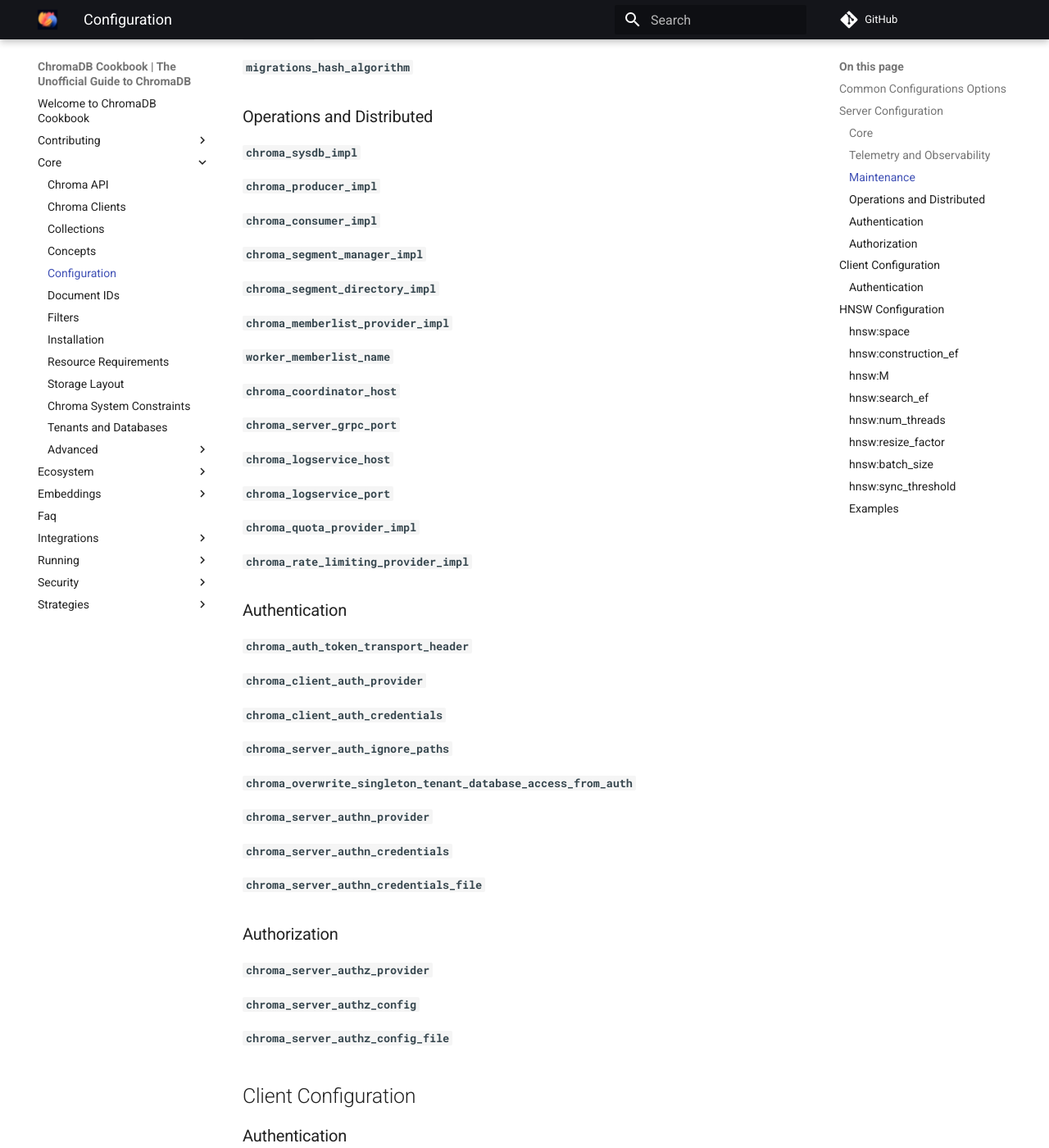
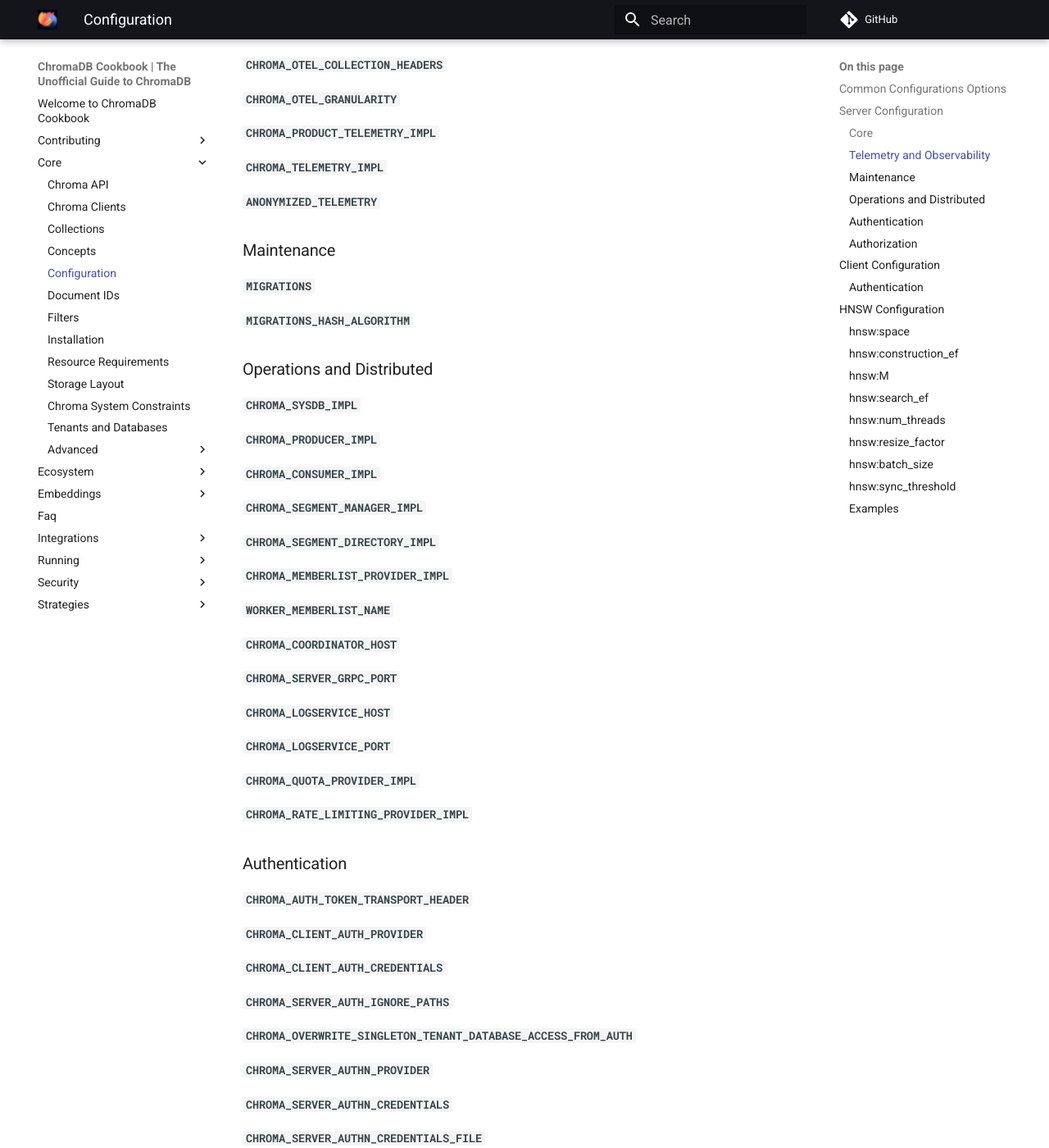
Before and after one commit to amikos-tech/chroma-cookbook, an MkDocs documentation site: the page built from docs/core/configuration.md, in a window 1280 px wide and 1400 px high, scrolled down 1271 px. Shown: the whole window at 82% size. Built offline with MkDocs 1.6.1 and Material for MkDocs 9.7.7, drawn with Linux system fonts in a browser that asks for light colours; comment, search, counter and statistics services are not loaded; some of the changed lines change nothing that is shown; some of the changed text lies outside the part shown.

Commit message:
chore: Updated configuration

```diff
--- a/docs/core/configuration.md
+++ b/docs/core/configuration.md
@@ -10,7 +10,7 @@
 
 ### Core
 
-#### `is_persistent`
+#### `IS_PERSISTENT`
 
 Defines whether Chroma should persist data or not.
 
@@ -21,92 +21,103 @@ Possible values:
 
 Default: `FALSE`
 
-#### `persist_directory`
+#### `PERSIST_DIRECTORY`
 
-#### `allow_reset`
+Defines the directory where Chroma should persist data. This can be relative or absolute path. The directory must be
+writeable to Chroma process.
 
-#### `chroma_memory_limit_bytes`
+Default: `./chroma`
 
-#### `chroma_segment_cache_policy`
+#### `ALLOW_RESET`
+
+Defines whether Chroma should allow resetting the index (delete all data).
+
+Possible values:
+
+- `TRUE`
+- `FALSE`
+
+Default: `FALSE`
+
+#### `CHROMA_MEMORY_LIMIT_BYTES`
+
+#### `CHROMA_SEGMENT_CACHE_POLICY`
 
 ### Telemetry and Observability
 
-#### `chroma_otel_collection_endpoint`
+#### `CHROMA_OTEL_COLLECTION_ENDPOINT`
 
-#### `chroma_otel_service_name`
+#### `CHROMA_OTEL_SERVICE_NAME`
 
-#### `chroma_otel_collection_headers`
+#### `CHROMA_OTEL_COLLECTION_HEADERS`
 
-#### `chroma_otel_granularity`
+#### `CHROMA_OTEL_GRANULARITY`
 
-#### `chroma_product_telemetry_impl`
+#### `CHROMA_PRODUCT_TELEMETRY_IMPL`
 
-#### `chroma_telemetry_impl`
+#### `CHROMA_TELEMETRY_IMPL`
 
-#### `anonymized_telemetry`
+#### `ANONYMIZED_TELEMETRY`
 
 ### Maintenance
 
-#### `migrations`
+#### `MIGRATIONS`
 
-#### `migrations_hash_algorithm`
+#### `MIGRATIONS_HASH_ALGORITHM`
 
 ### Operations and Distributed
 
-#### `chroma_sysdb_impl`
+#### `CHROMA_SYSDB_IMPL`
 
-#### `chroma_producer_impl`
+#### `CHROMA_PRODUCER_IMPL`
 
-#### `chroma_consumer_impl`
+#### `CHROMA_CONSUMER_IMPL`
 
-#### `chroma_segment_manager_impl`
+#### `CHROMA_SEGMENT_MANAGER_IMPL`
 
-#### `chroma_segment_directory_impl`
+#### `CHROMA_SEGMENT_DIRECTORY_IMPL`
 
-#### `chroma_memberlist_provider_impl`
+#### `CHROMA_MEMBERLIST_PROVIDER_IMPL`
 
-#### `worker_memberlist_name`
+#### `WORKER_MEMBERLIST_NAME`
 
-#### `chroma_coordinator_host`
+#### `CHROMA_COORDINATOR_HOST`
 
-#### `chroma_server_grpc_port`
+#### `CHROMA_SERVER_GRPC_PORT`
 
-#### `chroma_logservice_host`
+#### `CHROMA_LOGSERVICE_HOST`
 
-#### `chroma_logservice_port`
+#### `CHROMA_LOGSERVICE_PORT`
 
-#### `chroma_quota_provider_impl`
+#### `CHROMA_QUOTA_PROVIDER_IMPL`
 
-#### `chroma_rate_limiting_provider_impl`
+#### `CHROMA_RATE_LIMITING_PROVIDER_IMPL`
 
 ### Authentication
 
-#### `chroma_auth_token_transport_header`
+#### `CHROMA_AUTH_TOKEN_TRANSPORT_HEADER`
 
-#### `chroma_client_auth_provider`
+#### `CHROMA_CLIENT_AUTH_PROVIDER`
 
-#### `chroma_client_auth_credentials`
+#### `CHROMA_CLIENT_AUTH_CREDENTIALS`
 
-#### `chroma_server_auth_ignore_paths`
+#### `CHROMA_SERVER_AUTH_IGNORE_PATHS`
 
-#### `chroma_overwrite_singleton_tenant_database_access_from_auth`
+#### `CHROMA_OVERWRITE_SINGLETON_TENANT_DATABASE_ACCESS_FROM_AUTH`
 
-#### `chroma_server_authn_provider`
+#### `CHROMA_SERVER_AUTHN_PROVIDER`
 
-#### `chroma_server_authn_credentials`
+#### `CHROMA_SERVER_AUTHN_CREDENTIALS`
 
-#### `chroma_server_authn_credentials_file`
-
-
-
+#### `CHROMA_SERVER_AUTHN_CREDENTIALS_FILE`
 
 ### Authorization
 
-#### `chroma_server_authz_provider`
+#### `CHROMA_SERVER_AUTHZ_PROVIDER`
 
-#### `chroma_server_authz_config`
+#### `CHROMA_SERVER_AUTHZ_CONFIG`
 
-#### `chroma_server_authz_config_file`
+#### `CHROMA_SERVER_AUTHZ_CONFIG_FILE`
 
 ## Client Configuration
 
```
